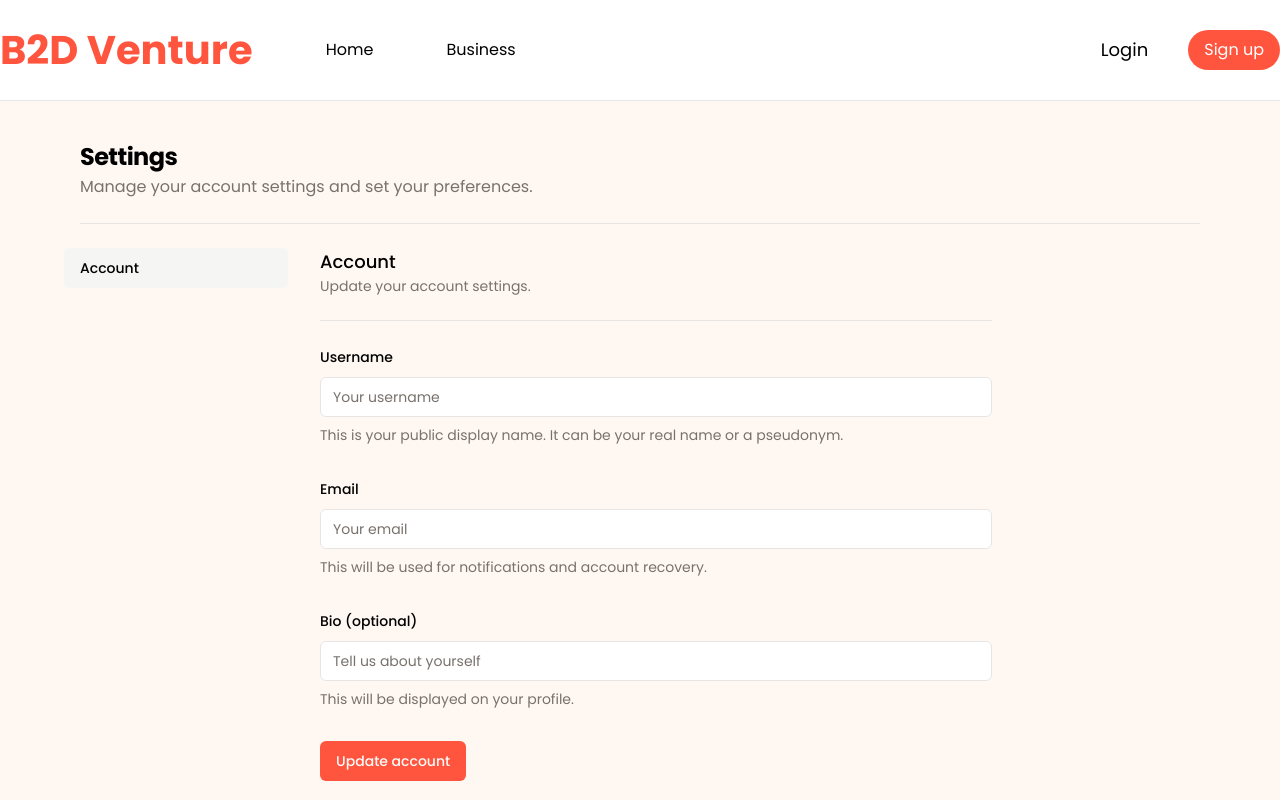
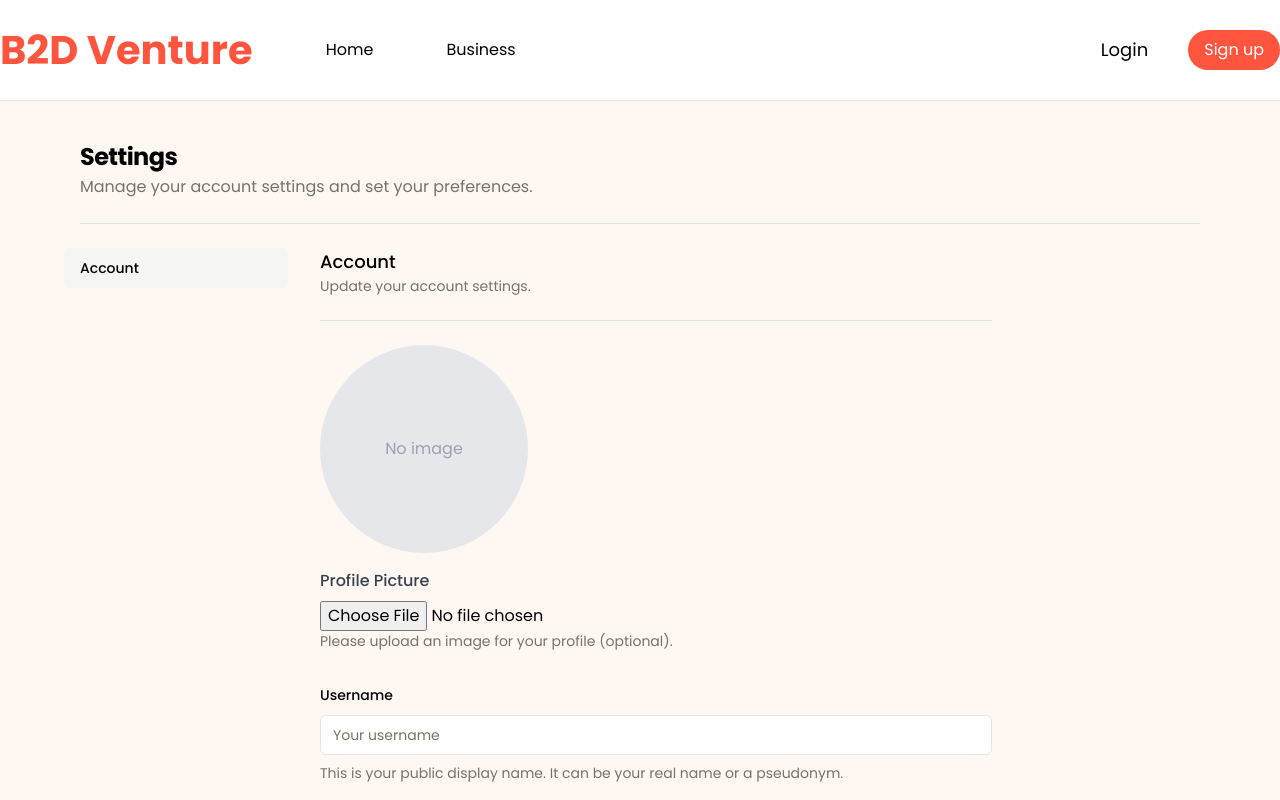
Before and after one commit to woraamy/B2D-Venture, a Next.js app in the folder b2d-venture/: page /settings/account in a window 1280 px wide. Shown: the top 800 px of the page. Built offline with nearby package versions, Linux system fonts and the light colour scheme.

Commit message:
Add Profile picture form

```diff
--- a/b2d-venture/components/shared/account-form.tsx
+++ b/b2d-venture/components/shared/account-form.tsx
@@ -78,6 +78,34 @@ export function AccountForm() {
   return (
     <Form {...form}>
       <form onSubmit={form.handleSubmit(onSubmit)} className="space-y-8">
+
+        <div className="flex flex-col">
+          {previewImage ? (
+            <img
+              src={previewImage}
+              alt="Profile preview"
+              className="w-52 h-52 rounded-full object-cover mb-4"
+            />
+          ) : (
+            <div className="w-52 h-52 rounded-full bg-gray-200 mb-4 flex items-center justify-center">
+              <span className="text-gray-400">No image</span>
+            </div>
+          )}
+
+          <label className="font-medium text-gray-700">
+            Profile Picture
+          </label>
+          <input
+            type="file"
+            accept="image/*"
+            onChange={handleProfilePictureChange}
+            className="mt-2"
+          />
+          <FormDescription>
+            Please upload an image for your profile (optional).
+          </FormDescription>
+        </div>
+
         <FormField
           control={form.control}
           name="username"
```
